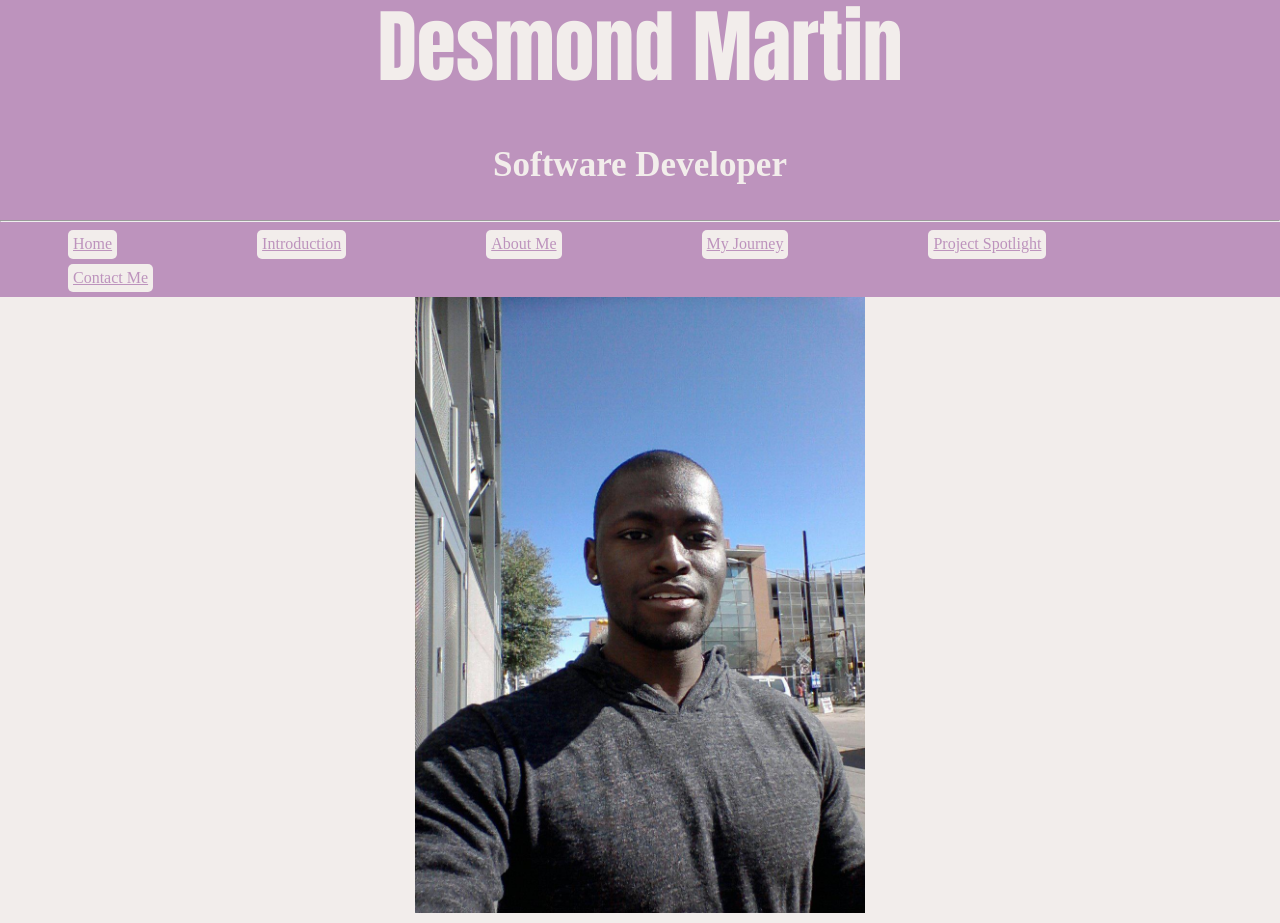
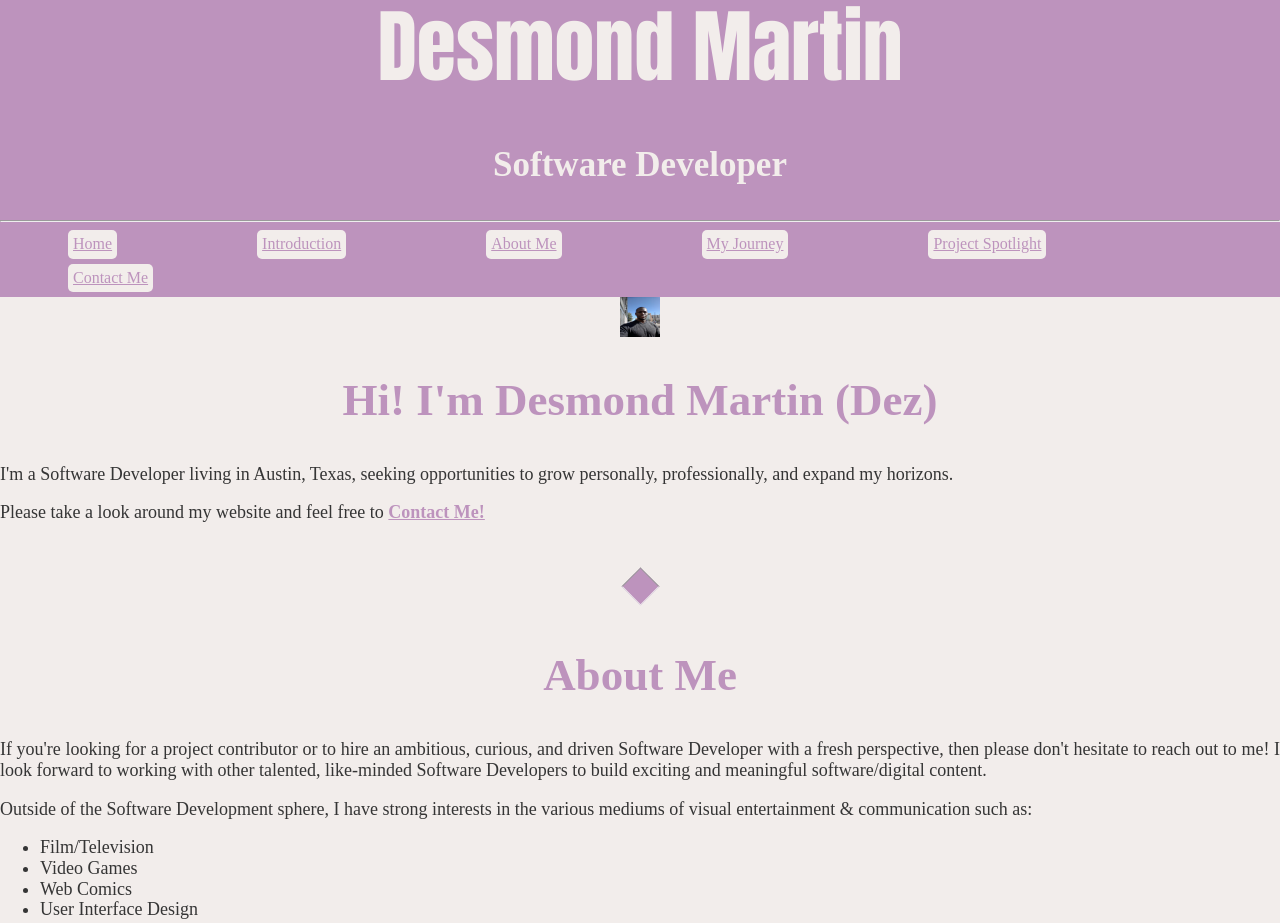
Before and after one commit to DezTheDev14/portfolio-website, a plain HTML site: page index.html in a window 1280 px wide. Shown: the top 923 px of the page. Drawn offline with nearby package versions, Linux system fonts and the light colour scheme; a script that the page names is missing.

Commit message:
Update style.css

```diff
--- a/style.css
+++ b/style.css
@@ -98,7 +98,8 @@ main > div > article > hr {
   display: block;
   margin-left: auto;
   margin-right: auto;
-  width: 450px;
+  width: 40px;
+  height: 40px;
 }
 
     /* Establishing the horizontal spacing between the images (some of which are active external links) found in the "footer" section. */
```
